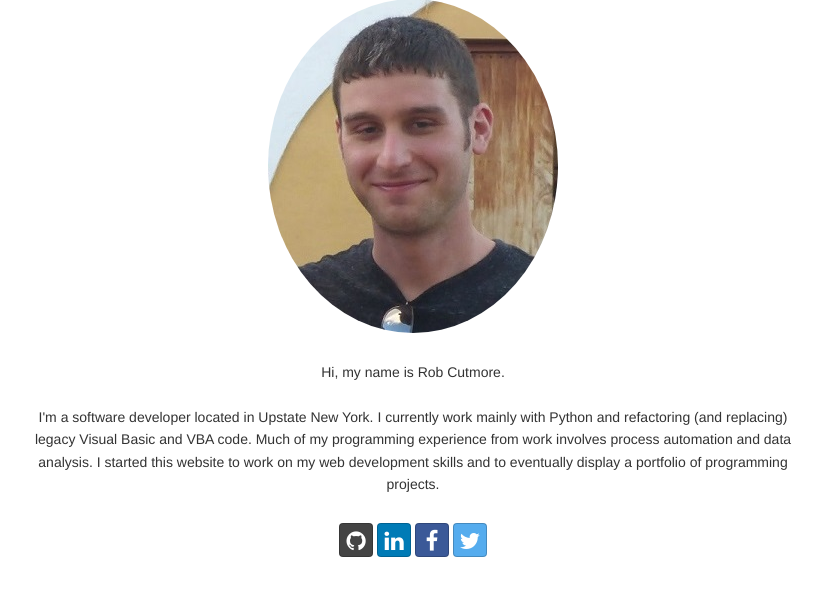
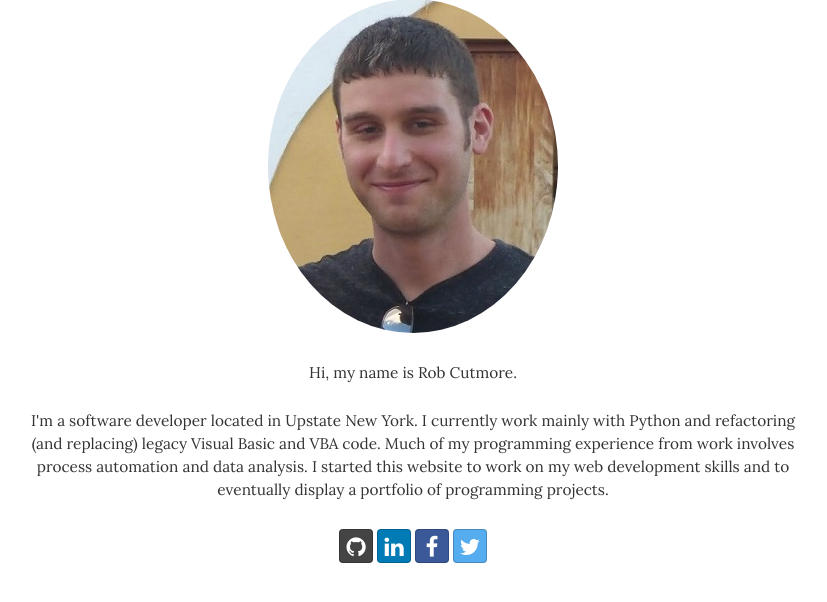
Before and after one commit to rcutmore/robcutmore.com, a Django app: page /about/ in a window 1280 px wide. Shown: the part 80-682 px from the top of the page, without its empty margins (227-1054 px from the left). Run offline with Django 3.2, Linux system fonts and the light colour scheme; parts of the project's set-up code (start-up, migrations or seed data) failed here and were passed over; some libraries are stand-ins or nearby versions.

Commit message:
Update fonts.

```diff
--- a/robcutmore-com/static/css/main.css
+++ b/robcutmore-com/static/css/main.css
@@ -1,7 +1,14 @@
+h1, h2, h3, h4, h5, h6 {
+    font-family: 'Open Sans', sans-serif;
+    font-size: 2.1em;
+}
+
 p {
+    font-family: 'Lora', serif;
+    font-size: 1.1em;
+    line-height: 1.5em;
     margin-top: 1.6em;
     margin-bottom: 1.6em;
-    line-height: 1.6em;
 }
 
 .about-container {
--- a/robcutmore-com/templates/base.html
+++ b/robcutmore-com/templates/base.html
@@ -10,6 +10,7 @@
         <link rel="stylesheet" href="{% static 'css/bootstrap-social.css' %}">
         <link rel="stylesheet" href="{% static 'css/font-awesome.min.css' %}">
         <link rel="stylesheet" href="{% static 'css/main.css' %}">
+        <link rel='stylesheet' href='http://fonts.googleapis.com/css?family=Lora|Open+Sans'>
     </head>
 
     <body>
```
